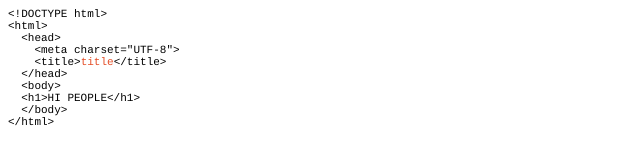
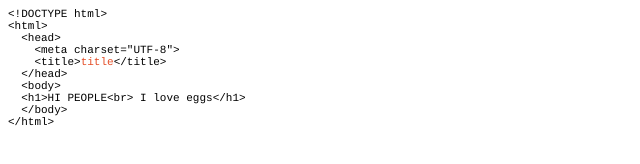
Before and after one commit to Lawson812/testingrepo, a plain HTML site: page index.html in a window 1280 px wide. Shown: the whole page, without its empty margins (0-640 px from the left). Drawn offline with Linux system fonts and the light colour scheme.

Commit message:
i love eggs

```diff
--- a/index.html
+++ b/index.html
@@ -22,7 +22,7 @@
 <p class="p1"><span class="s1">    &lt;title&gt;</span><span class="s2">title</span><span class="s1">&lt;/title&gt;</span></p>
 <p class="p1"><span class="s1">  &lt;/head&gt;</span></p>
 <p class="p1"><span class="s1">  &lt;body&gt;</span></p>
-<p class="p1"><span class="s1">  &lt;h1&gt;HI PEOPLE&lt;/h1&gt;</span></p>
+<p class="p1"><span class="s1">  &lt;h1&gt;HI PEOPLE&lt;br&gt; I love eggs&lt;/h1&gt;</span></p>
 <p class="p1"><span class="s1">  &lt;/body&gt;</span></p>
 <p class="p2"><span class="s3">&lt;/html&gt;</span></p>
 </body>
```
